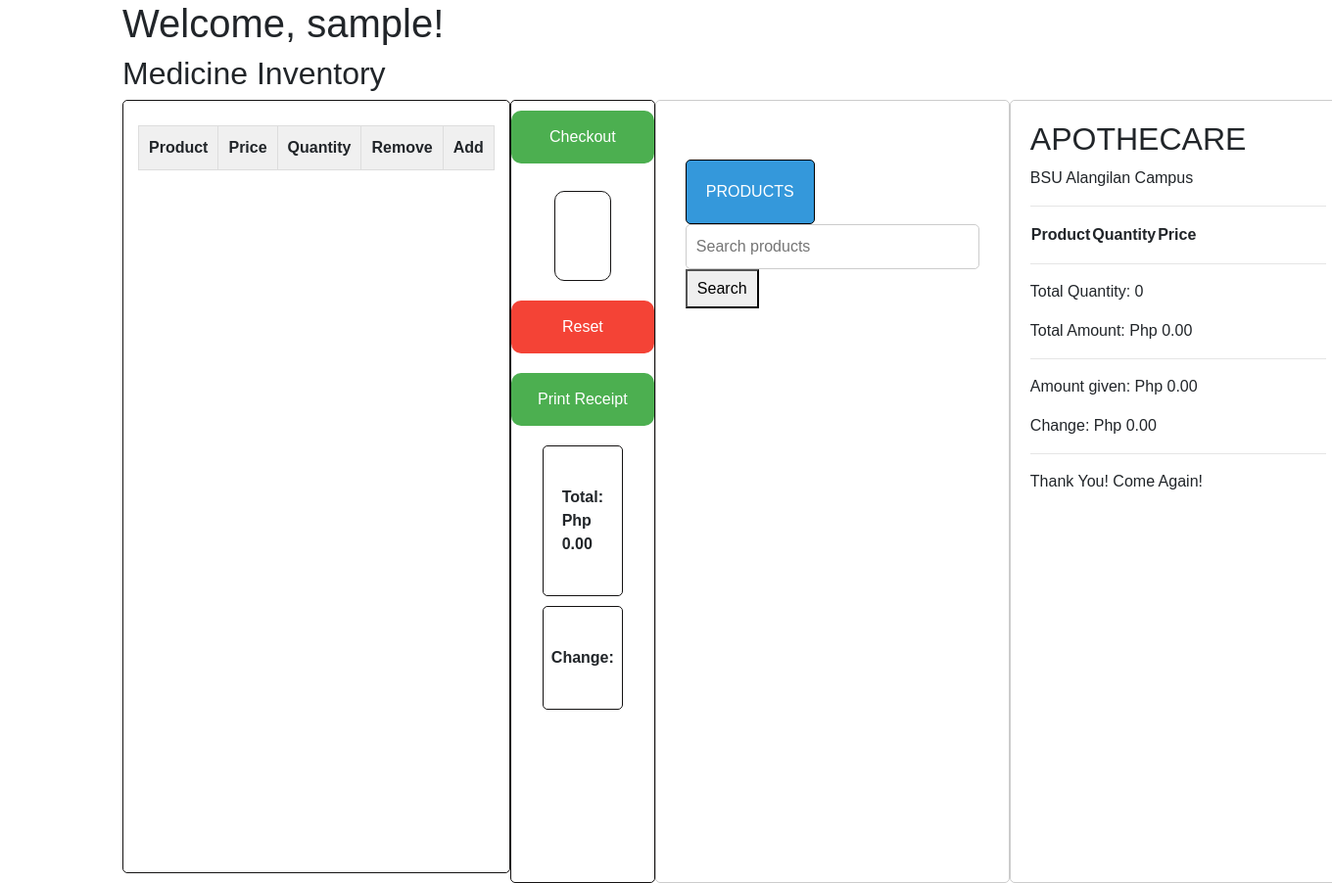
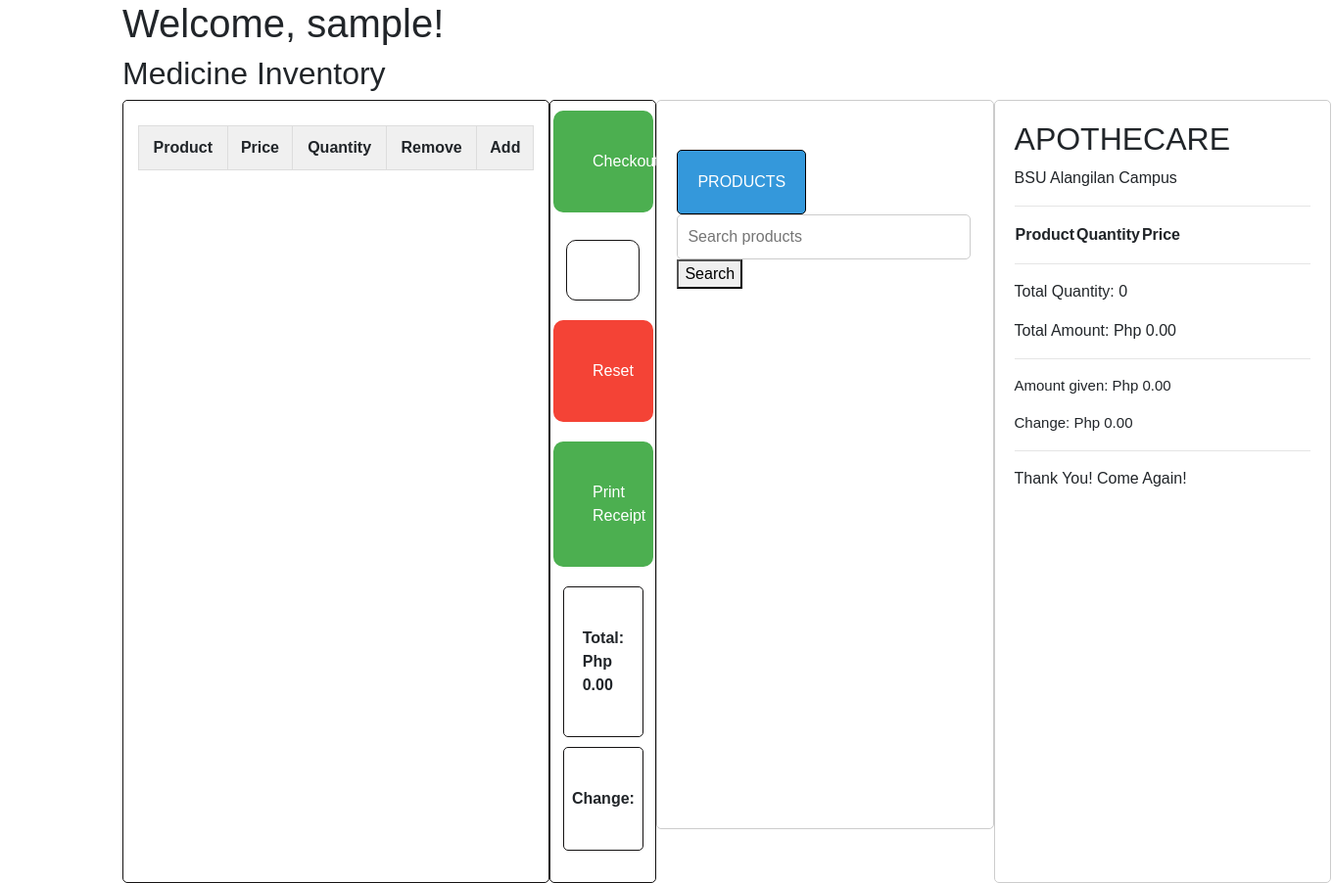
Before and after one commit to nheil15/OOP-Final-, a Flask app: page / in a window 1360 px wide. Shown: the part 56-958 px from the top of the page at 98% size. Run offline with Flask 3, Linux system fonts and the light colour scheme; the visitor is signed in with stand-in values (Sample User, id 1); data that the repository does not hold is empty; parts of the project's set-up code (start-up, migrations or seed data) failed here and were passed over; some libraries are stand-ins or nearby versions.

Commit message:
Update style.css

```diff
--- a/Apothecare/website/static/style.css
+++ b/Apothecare/website/static/style.css
@@ -2,7 +2,6 @@ body {
   font-family: Arial, sans-serif;
   margin: 5px;
 }
-
 body, html {
   margin: 0;
   padding: 0;
@@ -31,7 +30,6 @@ body, html {
   justify-content: space-between;
   margin-top: 0;
 }
-
 .folders-container {
   display: flex;
   flex-direction: column;
@@ -42,7 +40,7 @@ body, html {
   cursor: pointer;
   border: 1px solid #0a0808;
   border-radius: 5px;
-  width: 100%; /* Updated to full width */
+  width: 483%;
   padding: 30px;
   background-color: #f0f0f0;
   transition: background-color 0.3s ease;
@@ -84,8 +82,6 @@ body, html {
 .product-list {
   list-style-type: none;
   padding: 0;
-  columns: 2;
-  column-gap: 30px;
 }
 
 .product-list.hidden {
@@ -97,17 +93,15 @@ body, html {
   justify-content: space-between;
   align-items: center;
   padding: 8px;
-  margin-bottom: 10px;
+  margin-bottom: 8px;
   background-color: #f0f0f0;
   border-radius: 5px;
-  break-inside: avoid;
 }
 
 .product-name,
 .product-price {
   flex: 1;
 }
-
 .overlay {
   display: none;
   position: fixed;
@@ -141,7 +135,7 @@ body, html {
   display: flex;
   flex-direction: column;
   align-items: flex-start;
-  width: 100%; /* Updated to full width */
+  width: 60%;
   margin-right: 2px;
 }
 
@@ -149,8 +143,7 @@ body, html {
   border: 1px solid #141212;
   border-radius: 5px;
   padding: 15px;
-  width: 100%; /* Updated to full width */
-  margin-bottom: 10px;
+  width: 80%;
 }
 
 .checkout-section {
@@ -158,13 +151,13 @@ body, html {
   flex-direction: row;
   align-items: flex-end;
   margin-top: 20px;
-  width: 80%; /* Updated width */
+  width: 30%;
 }
 
-.button-container {
+.button-container{
   border: 1px solid #141212;
   border-radius: 5px;
-  width: 100%; /* Updated width */
+  width: 20%;
   display: flex;
   flex-direction: column;
   align-items: center;
@@ -180,13 +173,27 @@ body, html {
             border: 1px solid #000;
             border-radius: 5px;
             margin-top: 10px;
-  cursor:pointer;
+        }
+        .product-list {
+            columns: 2;
+            column-gap: 30px;
+            list-style-type: none;
+            padding: 0;
+        }
+        .product-item {
+            margin-bottom: 10px;
+            break-inside: avoid;
         }
 
-.product-folder {
-  padding: 10px;
+.add-to-cart-btn {
+  background-color: white;
+  color: black;
 }
 
+.added-to-cart {
+  background-color: red;
+  color: white;
+}
 
 .search-container {
   display: flex;
@@ -204,19 +211,39 @@ input[type="text"] {
   outline: none;
 }
 
-#searchButton {
-  padding: 6px 10px;
-  cursor: pointer;
+.payment-section{
+  font-size: 15px;;
 }
 
-.add-to-cart-btn {
-  background-color: white;
-  color: black;
+.quantity{
+  text-align: center;
 }
 
-.added-to-cart {
-  background-color: red;
-  color: white;
+.products-container::-webkit-scrollbar-thumb {
+  background-color: #080707;
+}
+
+.products-container::-webkit-scrollbar {
+  width: 5px;
+}
+
+.products-container{
+  width: 150px;
+  height: 745px;
+  overflow: hidden;
+  transition: transform 0.3s ease-in-out;
+}
+
+.hide {
+  transform: translateX(-100%);
+}
+
+.show {
+  transform: translateX(0);
+}
+
+.products-container{
+  overflow-y: auto;
 }
 
 #cart-total,
@@ -259,7 +286,6 @@ input[type="text"] {
 #cart-table th {
   background-color: #f0f0f0;
 }
-
 #change,
 #cart-total {
   font-weight: bold;
@@ -303,12 +329,13 @@ input[type="text"] {
   opacity: 0.8;
 }
 
+
 #checkout-btn,
 #reset-btn,
 #print-receipt-btn,
-#amount-given {
-  width: 100%; /* Updated to full width */
-  padding: 15px;
+#amount-given{
+  width: 95%;
+  padding: 40px;
   background-color: #4caf50;
   color: #fff;
   border-radius: 10px;
@@ -318,16 +345,21 @@ input[type="text"] {
   margin-bottom: 10px;
   margin-top: 10px;
 }
-
-#amount-given {
-  background-color: rgba(0, 0, 0, 0);
-  width: 40%;
-  font-size: 40px;
+#amount-given{
+  background-color: rgba(0,0,0,0);
+  width: 70%;
+  padding: 12px;
+  font-size: 24px;
+  text-align: center;
   color: #000;
   border: 1px solid #141212;
+  outline: none;
 }
-
-#checkout-btn:hover {
+#checkout-btn{
+  width: 95%;
+  padding: 40px;
+}
+#checkout-btn:hover{
   background-color: #45a049;
 }
 
@@ -356,13 +388,12 @@ input[type="text"] {
   font-weight: bold;
   margin-top: 10px;
 }
-
 #receipt-section {
   display: none;
   margin-top: 20px;
 }
 
-#show-receipt-btn {
+#show-receipt-btn{
   z-index: 9999;
   pointer-events: auto;
 }
@@ -378,6 +409,7 @@ input[type="text"] {
   border: 2px solid #070505;
   z-index: 9999;
 }
+
 
 #receipt-table {
   width: 100%;
```
Lines whose indentation alone changed are shown as unchanged.
